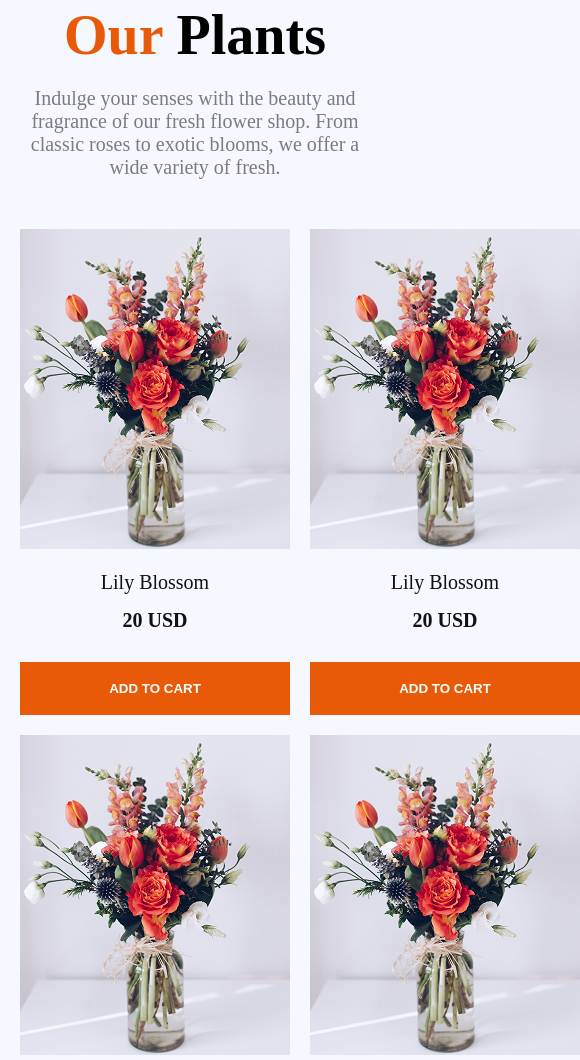
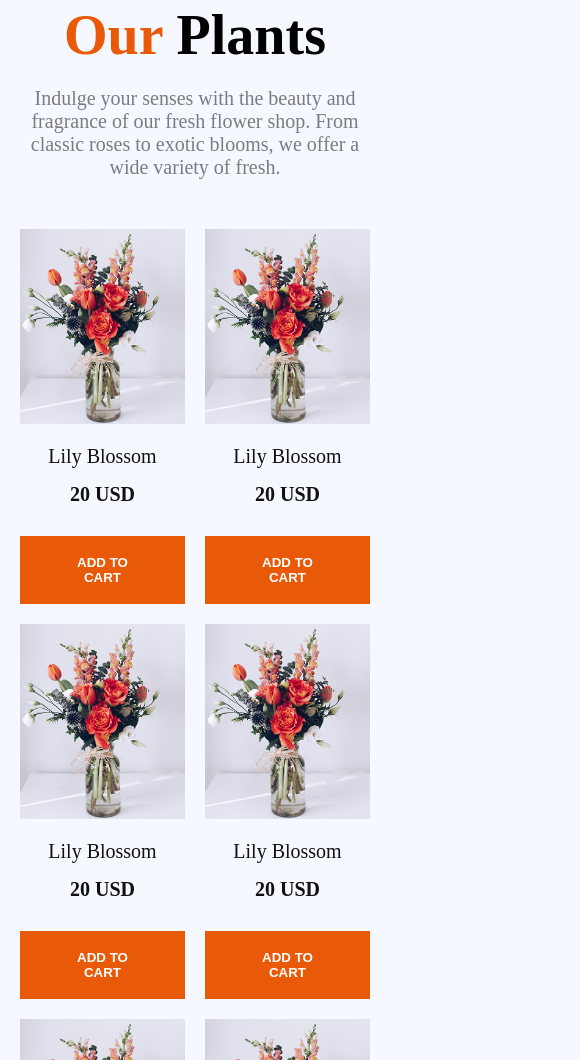
Before and after one commit to RupomPB/Assignment-02, a plain HTML site: page index.html in a window 390 px wide. Shown: the part 940-2000 px from the top of the page, 580 px wide, since content can reach past the window. Drawn offline with Linux system fonts and the light colour scheme.

Commit message:
added plant section responsive

```diff
--- a/styles.css/style.css
+++ b/styles.css/style.css
@@ -118,17 +118,17 @@ li a{
 
 
 .plant-card-container{
-    flex: 1;
+
     margin-bottom: 120px;
     margin-top: 50px;
     display: grid;
     grid-template-columns: repeat(4, 1fr);
-    row-gap: 20px;
-    column-gap: 30px;
+    row-gap: 30px;
+    column-gap: 20px;
 }
 .plant-card{
     /* border: 1px solid black; */
-    max-width: 100%;
+    max-width: 270px;
     text-align: center;
 
 }
@@ -153,12 +153,9 @@ li a{
     background-color: rgba(233, 90, 8, 1) ;
     color: white;
     font-weight: 600;
-    display: inline-block;
     padding: 19px 40px;
-    width: 270px;
+    max-width: 270px;
     border: none;
-
-
 
 }
 
@@ -190,6 +187,8 @@ li a{
     .banner-item h3{
         font-size: 2rem;
     }
+
+
     /* plant card part */
     .plant-header{
         text-align: center;
@@ -201,13 +200,10 @@ li a{
         margin: 20px auto;
     }
     .plant-card-container{
-        flex: 1;
         grid-template-columns: repeat(2,1fr);
-        max-width: 100%;
         gap: 20px;
-
     }
     .plant-card {
-        max-width: min-content;
+        max-width: 171px;
     }
 }
```
